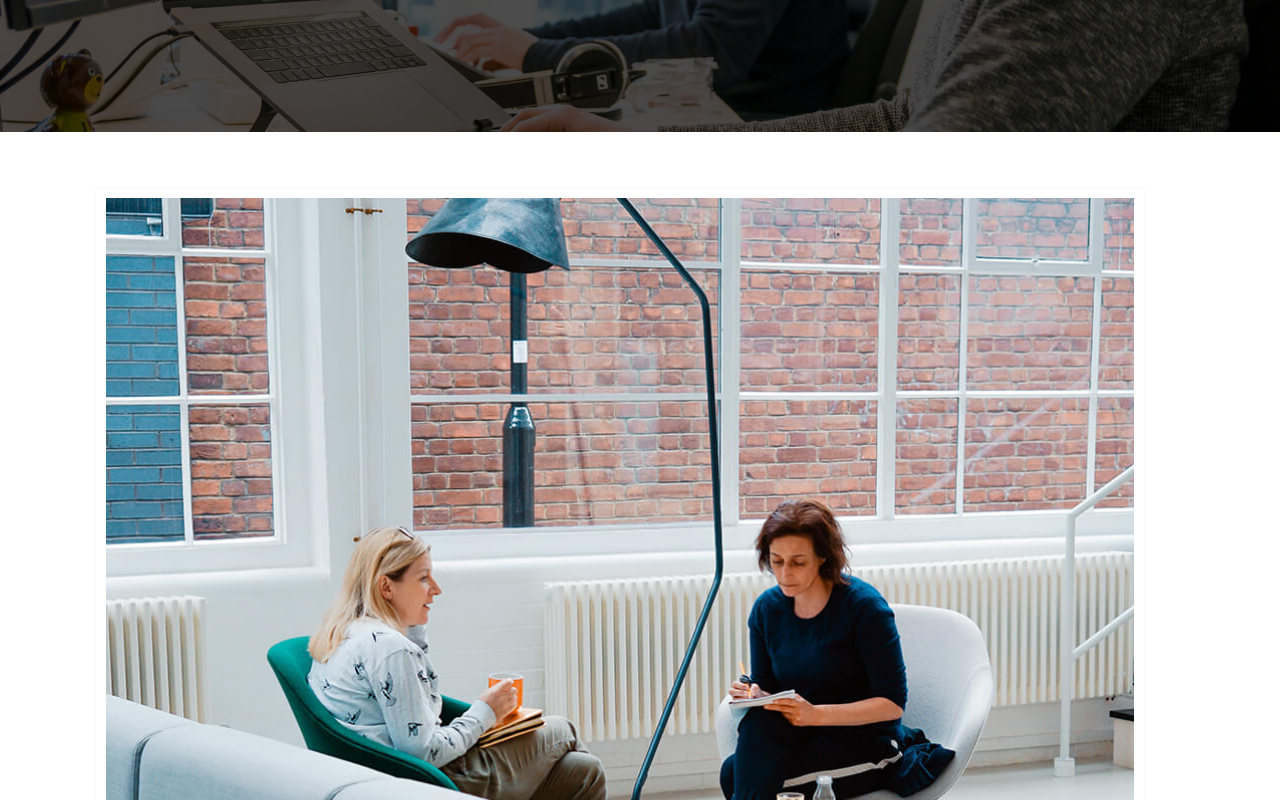
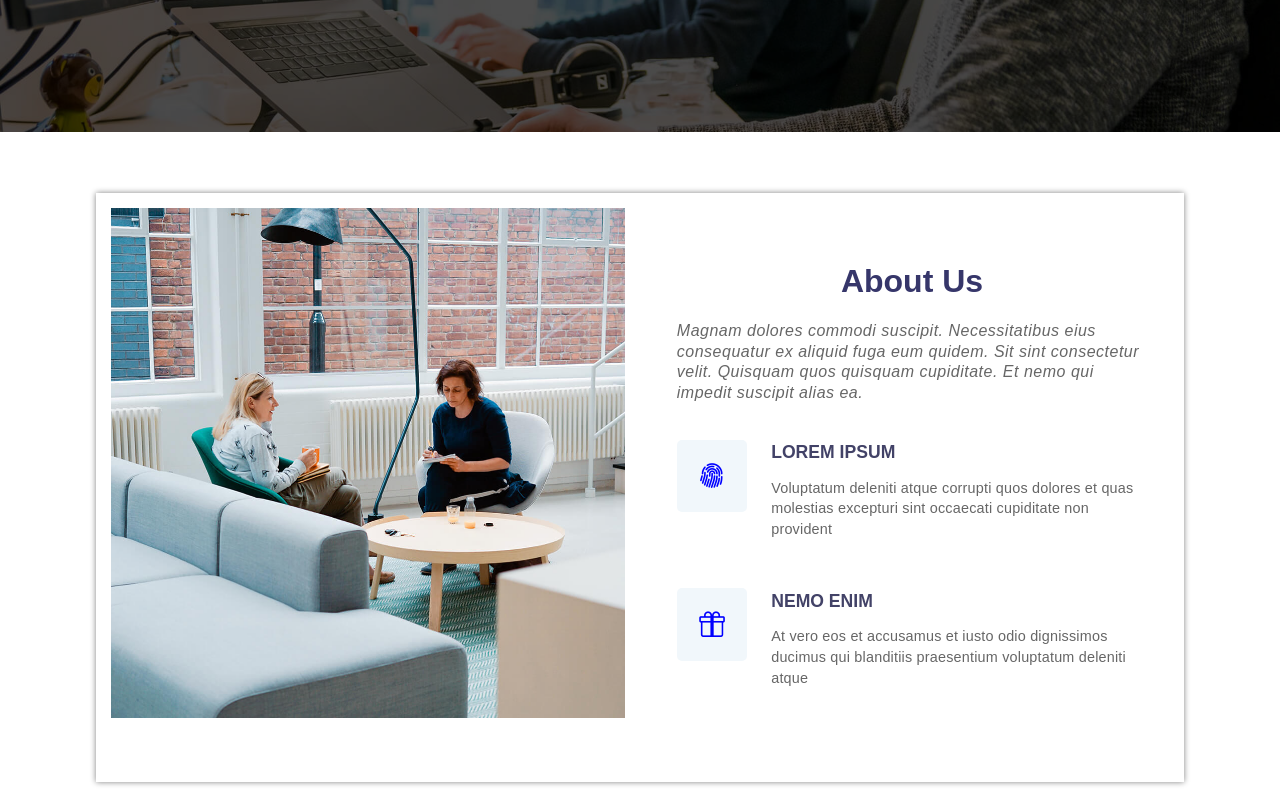
Before and after one commit to Ganesh1962000/dailytasks, a plain HTML site: page responsivemamba/index.html in a window 1280 px wide. Shown: the part 620-1420 px from the top of the page. Drawn offline with nearby package versions, Linux system fonts and the light colour scheme.

Commit message:
secondsection

```diff
--- a/responsivemamba/index.html
+++ b/responsivemamba/index.html
@@ -72,6 +72,7 @@
 					<img class="abimg" src="image/about.jpg" alt="">
 				</div>
 				<div class="aboutcontent">
+					<div class="atccontainer">
 						<div class="headabout">
 							<h1>About Us</h1>
 							<p>Magnam dolores commodi suscipit. Necessitatibus eius consequatur ex aliquid fuga eum quidem.
@@ -96,12 +97,18 @@
 								<p>At vero eos et accusamus et iusto odio dignissimos ducimus qui blanditiis praesentium voluptatum deleniti atque</p>
 							</div>
 						</div>
+					</div>
 
 				</div>
 			</div>
 		</div>
 	</section>
+	<!--secondsection finish-->
+	<section class="thirdsection">
+		<div class="container">
 
+		</div>
+	</section>
 
 
  </body>
--- a/responsivemamba/style.css
+++ b/responsivemamba/style.css
@@ -67,7 +67,7 @@ header{
 
 .container{
 	margin: auto;
-	width: 90%;
+	width: 92%;
 	font-family: raleway,sans-serif;
 }
 .topbar{
@@ -353,12 +353,12 @@ header{
 /*-----finish firstsection-----*/
 
 .secondsection{
-	padding: 3.5rem 0rem;
+	padding: 3rem 0rem;
 }
 .aboutsection{
 	width: 100%;
 	display:;
-	box-shadow: black 0px 0px 0px;
+	box-shadow: gray 0px 0px 6px 0.1px ;
 }
 .aboutimg{
 	width: 100%;
@@ -366,7 +366,6 @@ header{
 .abimg{
 	width: 94.5%;
 	padding: 10px 10px;
-	box-shadow: black 0px 0px 0.5px;
 }
 .aboutcontent{
 	width: 100%;
@@ -374,18 +373,21 @@ header{
 }
 .headabout h1{
 	font-size: 2rem;
+	font-weight: bold;
 	text-align: center;
 	margin: 0.5rem 0rem 1.8rem 0rem;
 	color: #36366a;
 }
 .headabout p{
-	font-size: 1.1rem;
+	font-size: 1rem;
 	font-style: italic;
 	letter-spacing: 0.5px;
 	line-height: 1.4rem;
-	padding: 0rem 3rem;
-	color: #968f8f;
-	margin-bottom: 1.5rem;
+	color:  #666;
+	margin-bottom: 0.5rem;
+}
+.atccontainer{
+	padding: 0rem 2.5rem;
 }
 .loremabout{
 	display: flex;
@@ -394,20 +396,190 @@ header{
 	padding-top: 2rem;
 }
 .abouticon{
-	width: 30%;
+	padding-top: 1.2rem;
 }
 .abouticon i{
-	font-size: 2rem;
-	border-radius: 10px;
-	width: 100%;
-	height: 10vh;
-	background-color: silver;
+	font-size: 1.6rem;
+	border-radius: 5px;
+	padding: 1.4rem;
+	background-color: #f1f7fb;
 	color: blue;
-	margin: 0rem 1.5rem 4rem 2.5rem;
+	margin-right: 1.5rem;
+}
+.abouticon i:hover{
+	color: white;
+	background-color: blue;
 }
 .lorem{
-	width: 70%;
+	margin-bottom: 0.5rem
 }
 .lorem h4{
-	font-size: 1.3rem;
+	font-size: 1.1rem;
+	margin-bottom: 1rem;
+	font-weight: bold;
+	color: #424267;
 }
+.lorem p{
+	font-size: 0.9rem;
+	margin-bottom: 0.8rem;
+	color: #666;
+	line-height: 1.3rem;
+	letter-spacing: 0.2px;
+}
+/*-768-*/
+@media(min-width:768px){
+
+.secondsection{
+	padding: 3rem 0rem;
+}
+.aboutsection{
+	width: 100%;
+	display:;
+	box-shadow: gray 0px 0px 6px 0.1px ;
+}
+.aboutimg{
+	width: 100%;
+}
+.abimg{
+	width: 97%;
+	padding: 10px 10px;
+}
+.aboutcontent{
+	width: 100%;
+	padding: 2.5rem 0rem;
+}
+.headabout h1{
+	font-size: 2rem;
+	font-weight: bold;
+	text-align: center;
+	margin: 0.5rem 0rem 1.8rem 0rem;
+	color: #36366a;
+}
+.headabout p{
+	font-size: 1rem;
+	font-style: italic;
+	letter-spacing: 0.5px;
+	line-height: 1.4rem;
+	color:  #666;
+	margin-bottom: 0.5rem;
+}
+.atccontainer{
+	padding: 0rem 2.3rem;
+}
+.loremabout{
+	display: flex;
+	justify-content: space-between;
+	width: 100%;
+	padding-top: 2rem;
+}
+.abouticon{
+	padding-top: 1.2rem;
+}
+.abouticon i{
+	font-size: 1.6rem;
+	border-radius: 5px;
+	padding: 1.4rem;
+	background-color: #f1f7fb;
+	color: blue;
+	margin-right: 1.5rem;
+}
+.abouticon i:hover{
+	color: white;
+	background-color: blue;
+}
+.lorem{
+	margin-bottom: 0.5rem
+}
+.lorem h4{
+	font-size: 1.1rem;
+	margin-bottom: 1rem;
+	font-weight: bold;
+	color: #424267;
+}
+.lorem p{
+	font-size: 0.9rem;
+	margin-bottom: 0.8rem;
+	color: #666;
+	line-height: 1.3rem;
+	letter-spacing: 0.2px;
+}
+}
+/*-1024-*/
+@media(min-width:1024px){
+
+.secondsection{
+	padding: 3.8rem 0rem;
+}
+.aboutsection{
+	width: 100%;
+	display: flex;
+	box-shadow: gray 0px 0px 6px 0.1px ;
+}
+.aboutimg{
+	width: 100%;
+}
+.abimg{
+	width: 94.5%;
+	padding: 15px 15px;
+}
+.aboutcontent{
+	width: 100%;
+	padding: 4.5rem 0rem;
+}
+.headabout h1{
+	font-size: 2rem;
+	font-weight: bold;
+	text-align: center;
+	margin: 0rem 0rem 1.5rem 0rem;
+	color: #36366a;
+}
+.headabout p{
+	font-size: 1rem;
+	font-style: italic;
+	letter-spacing: 0.5px;
+	line-height: 1.3rem;
+	color:  #666;
+	margin-bottom: 0.5rem;
+}
+.atccontainer{
+	padding: 0rem 2.3rem;
+}
+.loremabout{
+	display: flex;
+	justify-content: space-between;
+	width: 100%;
+	padding-top: 2rem;
+}
+.abouticon{
+	padding-top: 1.2rem;
+}
+.abouticon i{
+	font-size: 1.6rem;
+	border-radius: 5px;
+	padding: 1.4rem;
+	background-color: #f1f7fb;
+	color: blue;
+	margin-right: 1.5rem;
+}
+.abouticon i:hover{
+	color: white;
+	background-color: blue;
+}
+.lorem{
+	margin-bottom: 0.5rem
+}
+.lorem h4{
+	font-size: 1.1rem;
+	margin-bottom: 1rem;
+	font-weight: bold;
+	color: #424267;
+}
+.lorem p{
+	font-size: 0.9rem;
+	margin-bottom: 0.8rem;
+	color: #666;
+	line-height: 1.3rem;
+	letter-spacing: 0.2px;
+}
+}
+/*-----secondsection finish-----*/
```
Lines whose indentation alone changed are shown as unchanged.
